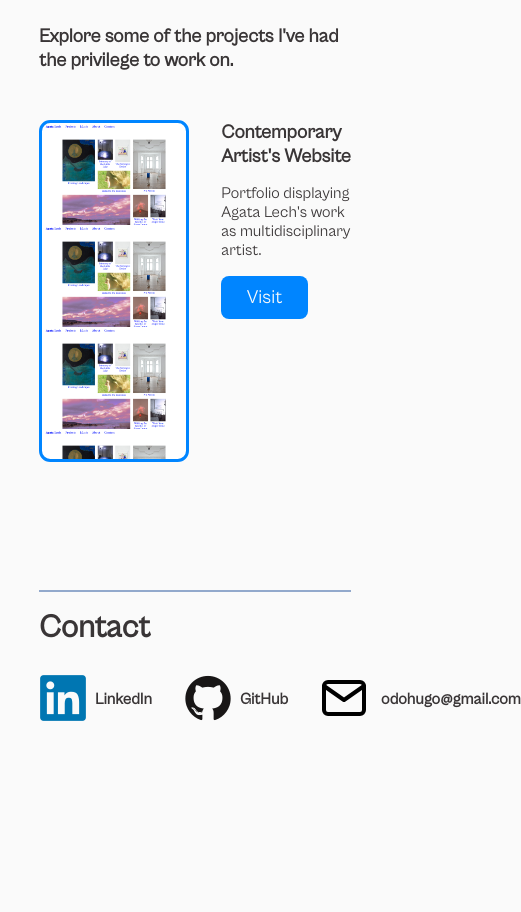
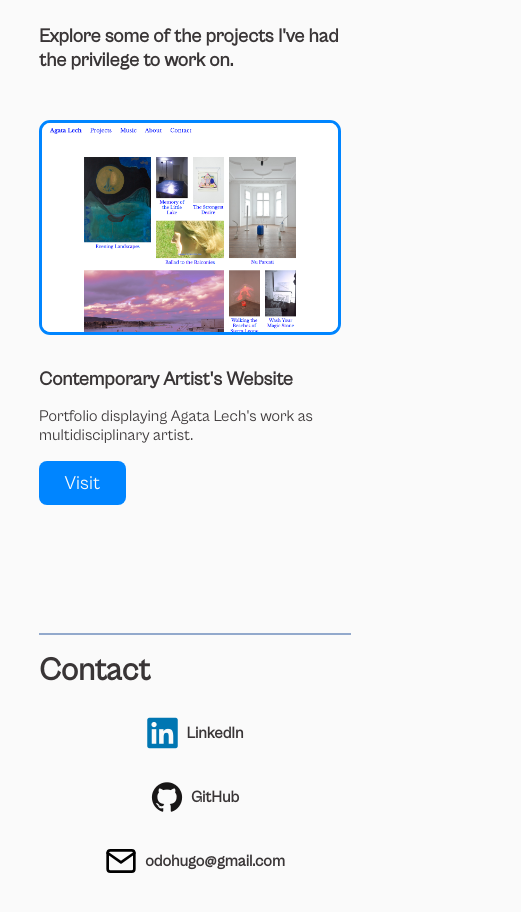
Before and after one commit to odohugo/Portfolio-Website, a plain HTML site: page index.html in a window 390 px wide. Shown: the part 2092-3004 px from the top of the page, 521 px wide, since content can reach past the window. Before the commit the page ends 2865 px from the top, so only its background shows below. Drawn offline with nearby package versions, Linux system fonts and the light colour scheme.

Commit message:
Responsiveness fixes

```diff
--- a/index.html
+++ b/index.html
@@ -112,7 +112,7 @@
                 <h4>Explore some of the projects I've had the privilege to work on.</h4>
 
                 <div class="works-each">
-                    <div class="lech-website-img"></div>
+                    <img src="./Agata-Lech-Website.png" class="lech-website-img" />
                     <div>
                         <h4>Contemporary Artist's Website</h4>
                         <p>Portfolio displaying Agata Lech's work as multidisciplinary artist.</p>
@@ -125,7 +125,7 @@
                 <div class="contact-links">
                     <a href="https://www.linkedin.com/in/hugo-janu%C3%A1rio-a194b318a/" target="_blank" rel="noopener noreferrer"><i class="devicon-linkedin-plain colored"></i><p>LinkedIn</p></a>
                     <a href="https://github.com/odohugo" target="_blank" rel="noopener noreferrer"><i class="devicon-github-original colored"></i><p>GitHub</p></a>
-                    <img src="./mail.svg"/><p>odohugo@gmail.com</p>
+                    <div><img src="./mail.svg"/><p>odohugo@gmail.com</p></div>
                 </div>
             </div>
         </div>
--- a/style.css
+++ b/style.css
@@ -147,12 +147,9 @@ a:visited {
     gap: 2rem;
 }
 .lech-website-img {
-    width: 30rem;
-    height: 21rem;
+    width: 60%;
     border: 3px solid #0085ff;
     border-radius: .7rem;
-    background-image: url(/Agata-Lech-Website.png);
-    background-size: contain;
 }
 .visit-work-project {
     background-color: #0085ff;
@@ -181,6 +178,9 @@ a:visited {
     display: flex;
     gap: 2rem;
 }
+.contact-links div {
+    display: flex;
+}
 .contact-links a {
     display: flex;
     gap: .5rem;
@@ -190,7 +190,7 @@ a:visited {
 }
 .contact-links img {
     height: 3rem;
-    margin-right: -1.2rem;
+    margin-right: .5rem;
 }
 .contact-links p {
     font-weight: 600;
@@ -293,6 +293,19 @@ a:visited {
     .skills-each p {
         display: none;
     }
+    .works-each {
+        flex-direction: column;
+    }
+    .lech-website-img {
+        width: 95%;
+    }
+    .contact-links i, .contact-links img {
+        font-size: 1.5rem;
+        height: 1.5rem;
+    }
+    .contact-links p {
+        margin: 0;
+    }
 }
 @media screen and (max-width: 480px) {
 
@@ -334,4 +347,15 @@ a:visited {
         left: 4rem;
         height: 5rem;
     }
+    .contact-links {
+        flex-direction: column;
+        align-items: center;
+    }
+    .contact-links i, .contact-links img {
+        font-size: 2rem;
+        height: 2rem;
+    }
+    .contact-links p {
+        margin: auto;
+    }
 }
```
